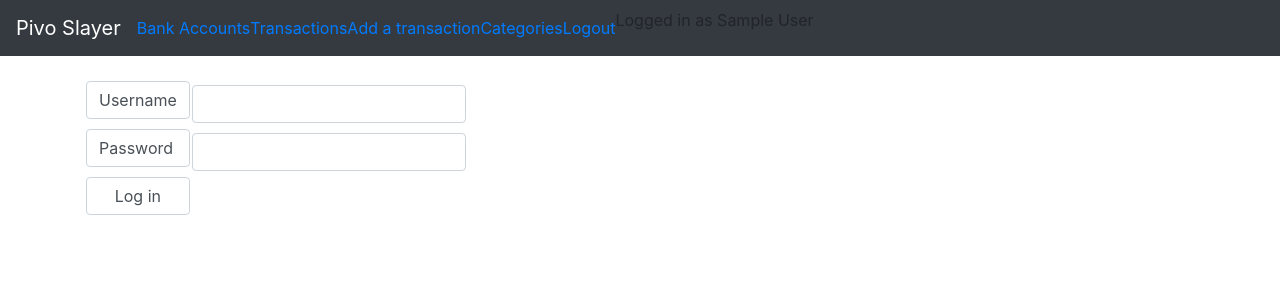
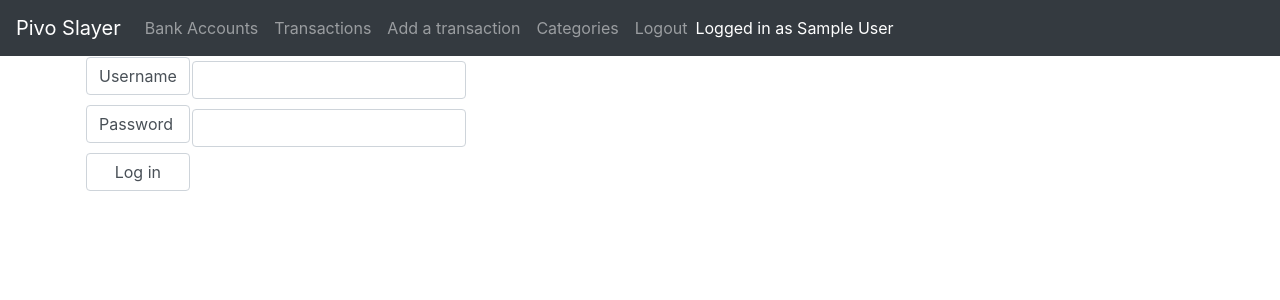
Before and after one commit to joonasviljakainen/account-categories, a Flask app: a page that uses application/templates/layout.html in a window 1280 px wide. Shown: the top 300 px of the page. Run offline with Flask 2, Linux system fonts and the light colour scheme; a user stored in the database is signed in; tables that the repository leaves empty hold one stand-in row (values such as "Sample post"); some libraries are stand-ins or nearby versions.

Commit message:
Updated navbar to look better

```diff
--- a/application/bankaccounts/views.py
+++ b/application/bankaccounts/views.py
@@ -1,5 +1,5 @@
 from flask import render_template, request, redirect, url_for, json
-from flask_login import current_user##, login_required
+from flask_login import current_user
 from pprint import pprint
 from decimal import Decimal
 from datetime import datetime
--- a/application/templates/bankaccounts/singlebankaccount.html
+++ b/application/templates/bankaccounts/singlebankaccount.html
@@ -47,7 +47,7 @@
         <th>Message or Refnum</th>
         <th>Transaction Type</th>
         <th>Transaction Category</th>
-        <th>Change category</th>
+        <th>Category</th>
     </tr>
     {% for transaction in transactions %}
     <tr>
@@ -70,7 +70,7 @@
         <td><a href="{{ url_for('category', category_id=transaction.category_id) }}">{{ transaction.category_name }}</a></td>
         <td>
             <form method="POST" action="{{ url_for('set_transaction_category', transaction_id=transaction.id)  }}">
-                <span>{{ form.category.label }}</span>
+
                 <span>{{ form.category }}</span>
                 <span>{{ form.submit }}</span>
                 <span>{{ form.account }}</span>
--- a/application/templates/layout.html
+++ b/application/templates/layout.html
@@ -9,25 +9,23 @@
 
   <body>
     <div class="">
-      <nav class="navbar navbar-expand-md navbar-dark bg-dark mb-4">
+      <nav class="navbar navbar-expand-lg navbar-dark bg-dark">
         <div class="navbar-header">
           <a class="navbar-brand" href="/">Pivo Slayer</a>
         </div>
         {% if current_user.is_authenticated %}
         <ul class="nav navbar-nav">
-          <li><a href="{{ url_for('bankaccounts') }}">Bank Accounts</a></li>
-          <li><a href="{{url_for('get_transactions')}}">Transactions</a></li>
-          <li><a href="{{url_for('transaction_form')}}">Add a transaction</a></li>
-          <li><a href="{{url_for('categories')}}">Categories</a></li>
-          <li><a href="{{ url_for('auth_logout') }} ">Logout</a></li>
+          <li class="nav-item"><a class="nav-link" href="{{ url_for('bankaccounts') }}">Bank Accounts</a></li>
+          <li class="nav-item"><a class="nav-link" href="{{url_for('get_transactions')}}">Transactions</a></li>
+          <li class="nav-item"><a class="nav-link" href="{{url_for('transaction_form')}}">Add a transaction</a></li>
+          <li class="nav-item"><a class="nav-link" href="{{url_for('categories')}}">Categories</a></li>
+          <li class="nav-item"><a class="nav-link" href="{{ url_for('auth_logout') }} ">Logout</a></li>
         </ul>
-        <ul class="nav navbar-nav navbar-right">
-            <p>Logged in as {{ current_user.name }}</p>
-        </ul>
+        <span class="navbar-text" style="color: white">Logged in as {{ current_user.name }}</span>
         {% else %}
-        <ul class="nav navbar-right">
-            <li><a href="{{ url_for('auth_login') }}">Log in</a></li>
-            <li><a href="{{ url_for('create_user') }}">Sign up</a></li>
+        <ul class="nav navbar-nav">
+            <li class="nav-item"><a class="nav-link" href="{{ url_for('auth_login') }}">Log in</a></li>
+            <li class="nav-item"><a class="nav-link" href="{{ url_for('create_user') }}">Sign up</a></li>
         </ul>
         {% endif %}
       </nav>
```
